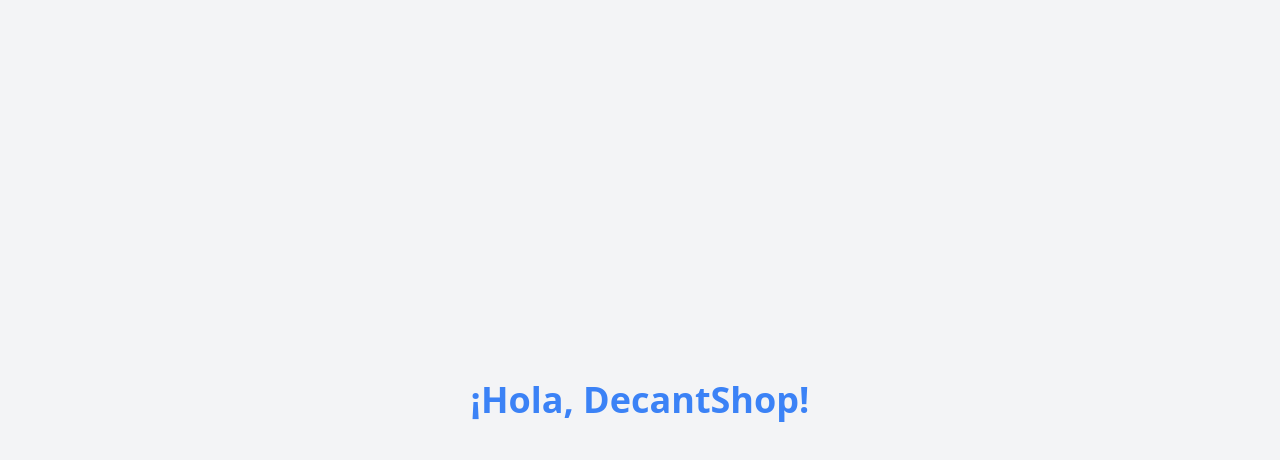
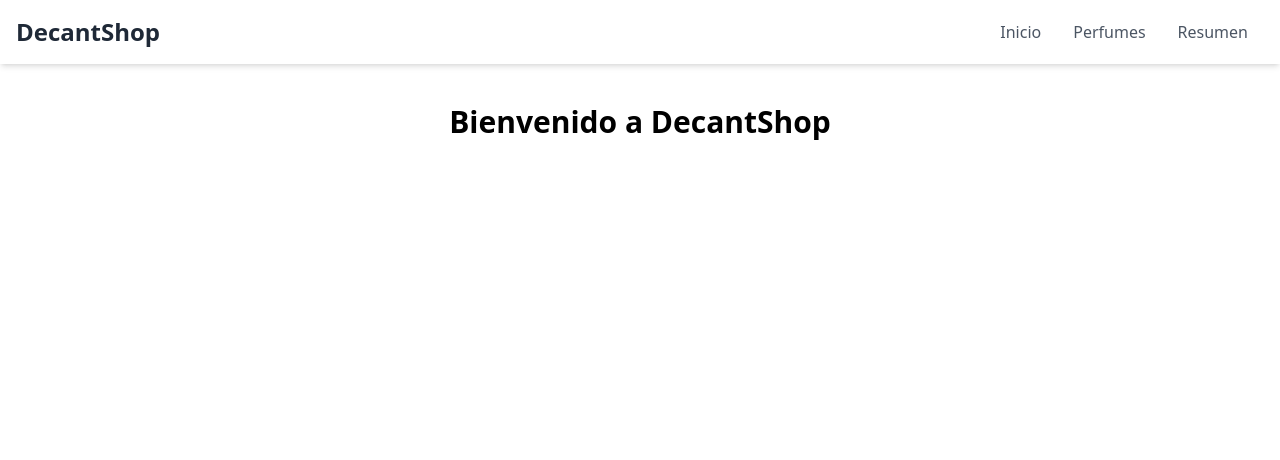
Before and after one commit to PabloToledoBarahona/decantshop-inventory, a React app: page / in a window 1280 px wide. Shown: the top 460 px of the page. Built offline with nearby package versions, Linux system fonts and the light colour scheme.

Commit message:
Added "navbar"

```diff
--- a/src/App.jsx
+++ b/src/App.jsx
@@ -1,9 +1,13 @@
-import React from 'react';
+import React from "react";
+import Navbar from "./components/Navbar";
 
 const App = () => {
   return (
-    <div className="flex items-center justify-center h-screen bg-gray-100">
-      <h1 className="text-4xl font-bold text-blue-500">¡Hola, DecantShop!</h1>
+    <div>
+      <Navbar />
+      <h2 className="text-center mt-10 text-3xl font-semibold">
+        Bienvenido a DecantShop
+      </h2>
     </div>
   );
 };
--- /dev/null
+++ b/src/components/Navbar.jsx
@@ -0,0 +1,16 @@
+import React from "react";
+
+const Navbar = () => {
+  return (
+    <nav className="bg-white shadow-md p-4 flex justify-between items-center">
+      <h1 className="text-2xl font-bold text-gray-800">DecantShop</h1>
+      <div>
+        <a href="/" className="text-gray-600 hover:text-black mx-4">Inicio</a>
+        <a href="/perfumes" className="text-gray-600 hover:text-black mx-4">Perfumes</a>
+        <a href="/resumen" className="text-gray-600 hover:text-black mx-4">Resumen</a>
+      </div>
+    </nav>
+  );
+};
+
+export default Navbar;
```
